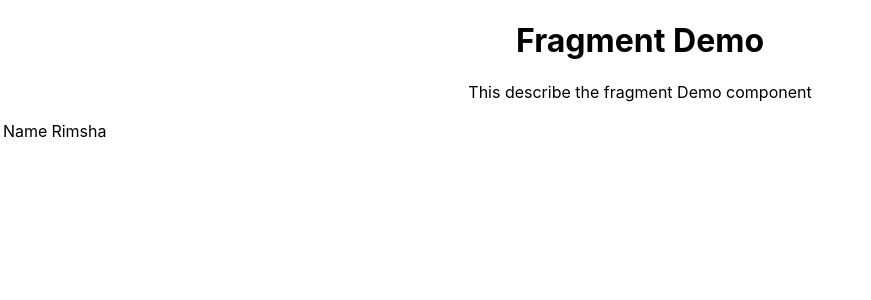
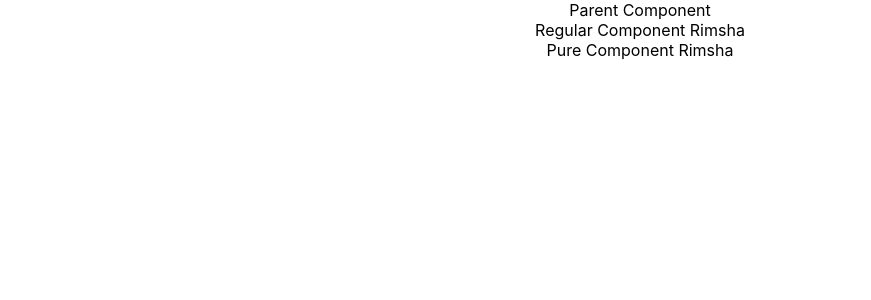
Before and after one commit to Rimsha-Urooj/first, a React (Create React App) app: page / in a window 1280 px wide. Shown: the top 300 px of the page, without its empty margins (0-871 px from the left). Built offline with nearby package versions, Linux system fonts and the light colour scheme.

Commit message:
Pure Components

```diff
--- a/src/App.js
+++ b/src/App.js
@@ -20,16 +20,19 @@
 import LifeCycleA from './components/LifeCycleA';
 import FragmentDemo from './components/FragmentDemo';
 import Table from './components/Table';
+import ParentComp from './components/ParentComp';
 
 function App() {
   return (
     <div className="App">
+      {/* Pure Component */}
+      <ParentComp />
 
       {/* Fragments 1st Example*/}
-      <FragmentDemo />
+      {/* <FragmentDemo /> */}
 
       {/* Fragments 2nd Example */}
-      <Table />
+      {/* <Table /> */}
 
       {/* Component Mounting Lifecycle methods */}
       {/* <LifeCycleA /> */}
--- /dev/null
+++ b/src/components/ParentComp.js
@@ -0,0 +1,35 @@
+import React, { Component, PureComponent } from 'react'
+import PureComp from './PureComp'
+import RegComp from './RegComp'
+
+class ParentComp extends PureComponent {
+
+    constructor(props) {
+        super(props)
+
+        this.state = {
+            name: 'Rimsha'
+        }
+    }
+
+    componentDidMount(){
+        setInterval(()=>{
+            this.setState({
+                name:'Rimsha'
+            })
+        },2000)
+    }
+
+    render() {
+        console.log('*******************Parent Comp Render***********************')
+        return (
+            <div>
+                Parent Component
+                <RegComp name={this.state.name}></RegComp>
+                <PureComp name={this.state.name}></PureComp>
+            </div>
+        )
+    }
+}
+
+export default ParentComp
--- /dev/null
+++ b/src/components/PureComp.js
@@ -0,0 +1,14 @@
+import React, { PureComponent } from 'react'
+
+class PureComp extends PureComponent {
+    render() {
+        console.log('Pure Comp render')
+        return (
+            <div>
+                Pure Component {this.props.name}
+            </div>
+        )
+    }
+}
+
+export default PureComp
--- /dev/null
+++ b/src/components/RegComp.js
@@ -0,0 +1,14 @@
+import React, { Component } from 'react'
+
+class RegComp extends Component {
+    render() {
+        console.log('Regular Comp render')
+        return (
+            <div>
+                Regular Component {this.props.name}
+            </div>
+        )
+    }
+}
+
+export default RegComp
```
